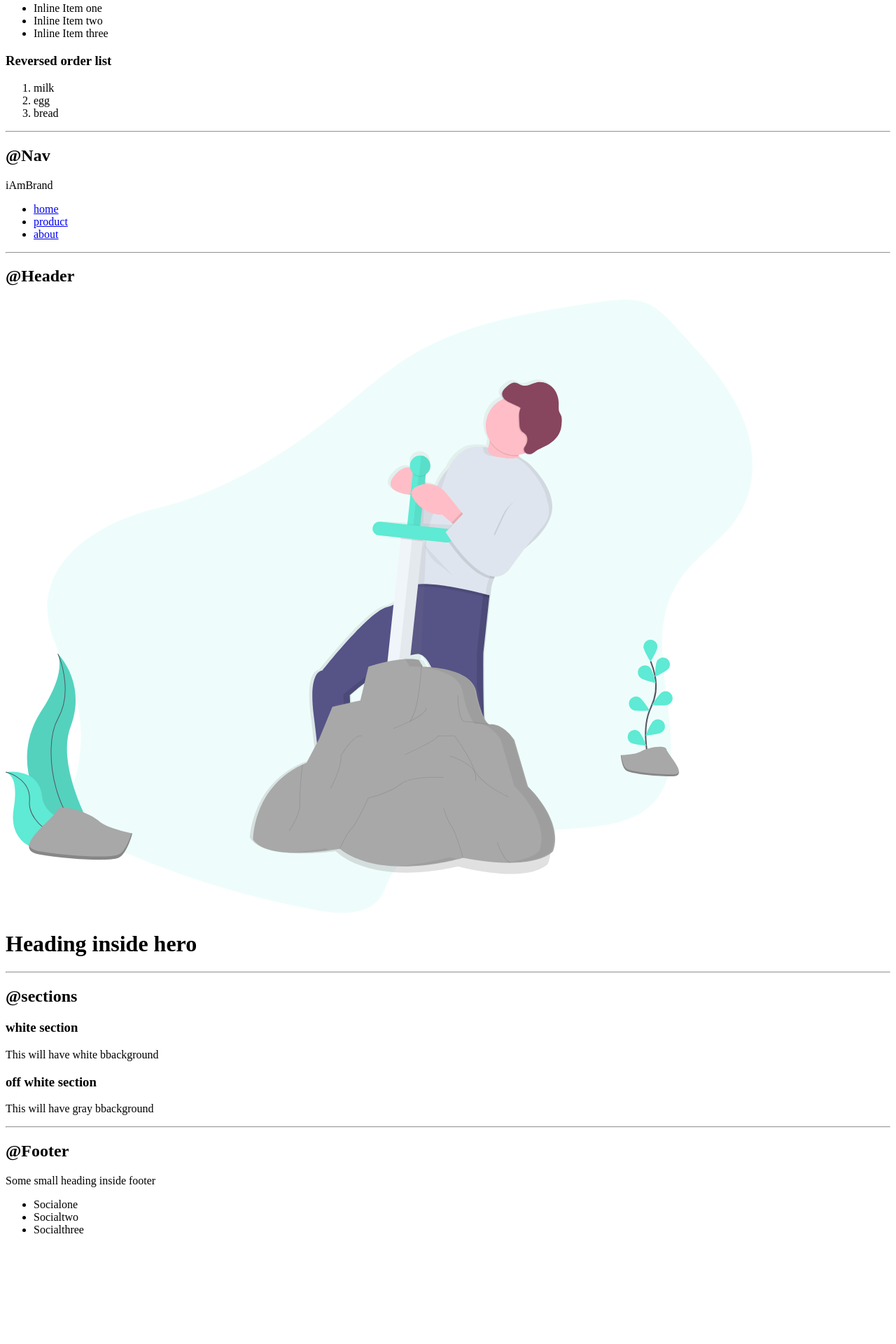
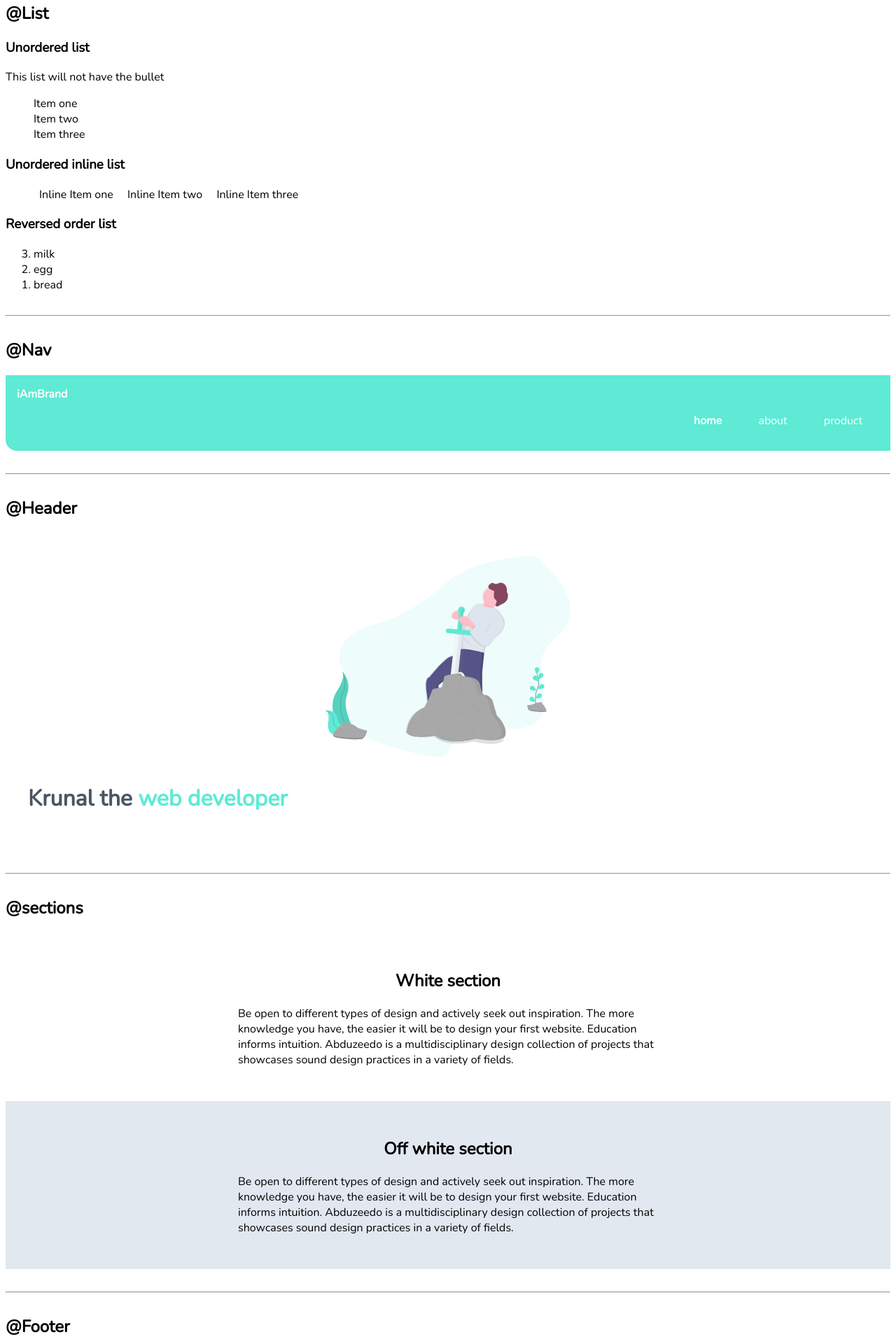
Before and after one commit to krunal002/Component-Library, a plain HTML site: page index.html in a window 1280 px wide. Shown: the part 877-2797 px from the top of the page at 70% size. Before the commit the page ends 2659 px from the top, so only its background shows below. Drawn offline with nearby package versions, Linux system fonts and the light colour scheme; a web font is replaced by a local one.

Commit message:
ready
first web with CSS

```diff
--- a/index.html
+++ b/index.html
@@ -5,7 +5,12 @@
     <meta http-equiv="X-UA-Compatible" content="IE=edge">
     <meta name="viewport" content="width=device-width, initial-scale=1.0">
     <title>component library</title>
+
+    <!-- CSS File -->
+    <link rel="stylesheet" href="style.css">
 </head>
+
+
 <body>
     <h1>Welcome to Krunal's component library</h1>
     <p>I am attending neog.camp and i want to make a library
@@ -20,86 +25,87 @@
         and will wrap at the end like a paragraph.
     </p>
     <small>This is relatively smaller text</small>
-
     <hr>
 
     <h2>@container</h2>
     <h3>Fluid container</h3>
-    <div>This is a fluid container and it will go till end to end of the page</div>
+    <div class="container container-fluid">This is a fluid container and it will go till end to end of the page</div>
 
     <h3>Center container</h3>
-    <div>This is a centered container and it will go till the specified width</div>
-
+    <div class="container container-center">This is a centered container and it will go till the specified width</div>
     <hr>
 
     <h2>@Links</h2>
-    <a href="/">Primary link</a>
-    <a href="/">Secondary link</a>
-
+    <a href="/" class="link link-primary">Primary link</a>
+    <a href="/" class="link link-secondary">Secondary link</a>
     <hr>
 
     <h2>@List</h2>
     <h3>Unordered list</h3>
-    <ul>
+    <p>This list will not have the bullet</p>
+    <ul class="list-non-bullet">
         <li>Item one</li>
         <li>Item two</li>
         <li>Item three</li>
     </ul>
 
     <h3>Unordered inline list</h3>
-    <ul>
-        <li> Inline Item one</li>
-        <li> Inline Item two</li>
-        <li> Inline Item three</li>
+    <ul class="list-non-bullet">
+        <li class="list-item-inline"> Inline Item one</li>
+        <li class="list-item-inline"> Inline Item two</li>
+        <li class="list-item-inline"> Inline Item three</li>
     </ul>
 
     <h3>Reversed order list</h3>
-    <ol>
+    <ol reversed>
         <li>milk</li>
         <li>egg</li>
         <li>bread</li>
     </ol>
-
     <hr>
 
     <h2>@Nav</h2>
-    <nav>
-        <div>iAmBrand</div>
-    <ul>
-        <li><a href="/">home</a></li>
-        <li><a href="/">product</a></li>
-        <li><a href="/">about</a></li>
+    <nav class="navigation container">
+        <div class="nav-brand">iAmBrand</div>
+    <ul class="list-non-bullet nav-pills">
+        <li class="list-item-inline link-active"><a href="/" class="link">home</a></li>
+        <li class="list-item-inline"><a href="/" class="link">about</a></li>
+        <li class="list-item-inline"><a href="/" class="link">product</a></li>
     </ul>
     </nav>
-
     <hr>
 
     <h2>@Header</h2>
-    <header>
-        <img src="images/hero.svg" alt="">
-        <h1>Heading inside hero</h1>
+    <header class="hero">
+        <img src="images/hero.svg" alt="" class="hero-ing">
+        <h1 class="hero-heading">Krunal the <span class="heading-inverted">web developer</span></h1>
         <!-- #5eead4 -->
     </header>
+    <hr>
 
-    <hr>
     <h2>@sections</h2>
-
-    <section>
-        <h3>white section</h3>
-        <p>This will have white bbackground</p>
-
-        <h3>off white section</h3>
-        <p>This will have gray bbackground</p>
+    <section class="section">
+        <div class="container container-center">
+           <h1>White section</h3>
+            <p>Be open to different types of design and actively seek out inspiration. The more knowledge you have, the easier it will be to design your first website. Education informs intuition. Abduzeedo is a multidisciplinary design collection of projects that showcases sound design practices in a variety of fields.</p>
+        </div>
     </section>
 
+    <section class="section ow">
+        <div class="container container-center">
+            <h1>Off white section</h3>
+            <p>Be open to different types of design and actively seek out inspiration. The more knowledge you have, the easier it will be to design your first website. Education informs intuition. Abduzeedo is a multidisciplinary design collection of projects that showcases sound design practices in a variety of fields.</p>
+        </div>
+    </section>
     <hr>
+
     <h2>@Footer</h2>
-    <footer>
-        <div>Some small heading inside footer</div>
-        <ul>
-            <li>Socialone</li>
-            <li>Socialtwo</li>
-            <li>Socialthree</li>
+    <footer class="footer">
+        <div class="footer-header">Some small heading inside footer</div>
+        <ul class="social-link list-non-bullet">
+            <li class="list-item-inline"><a href="/" class="link">Social 1</a></li>
+            <li class="list-item-inline"><a href="/" class="link">Social 2</a></li>
+            <li class="list-item-inline"><a href="/" class="link">Social 3</a></li>
         </ul>
     </footer>
 
--- /dev/null
+++ b/style.css
@@ -0,0 +1,135 @@
+@import url('https://fonts.googleapis.com/css2?family=Gotu&family=Nunito&display=swap');
+
+:root{
+    --primary-color: #5eead4;
+    --dark-gray: #4b5563;
+    --off-white: #e2e8f0;
+}
+
+body{
+    font-family: 'Gotu', sans-serif;
+    font-family: 'Nunito', sans-serif;
+}
+
+hr{
+    margin: 2rem 0rem;
+}
+
+/* container */
+.container{
+    padding-left: 1rem;
+    padding-right: 1rem;
+}
+
+.container-fluid{
+
+}
+
+.container-center{
+    max-width: 600px;
+    margin: auto;
+}
+
+/* links */
+.link{
+    text-decoration: none;
+    padding: 0.5rem 1rem;
+}
+
+.link-primary{
+    background-color: var(--primary-color);
+    border-radius: 0.5rem;
+    color: white;
+}
+
+.link-secondary{
+    color: var(--primary-color);
+    border: 1px solid var(--primary-color);
+    border-radius: 0.5rem;
+}
+
+/* TIP - look into BEM naming conventions for CSS */
+
+/* lists */
+.list-non-bullet{
+    list-style: none;
+}
+
+.list-item-inline{
+    display: inline;
+    padding: 0rem 0.5rem;
+}
+
+/* navigation */
+.navigation{
+    background-color: var(--primary-color);
+    color: white;
+    padding: 1rem;
+    border-bottom-left-radius: 1rem;
+}
+
+.navigation .nav-brand{
+    font-weight: bold;
+}
+
+.navigation .link{
+    color: white;
+}
+
+.navigation .nav-pills{
+    text-align: right;
+}
+
+.navigation .link-active{
+    font-weight: bold;
+}
+
+/* header */
+.hero{
+    padding: 2rem;
+}
+
+.hero .hero-ing{
+    max-width: 350px;
+    display: block;
+    margin: auto;
+}
+
+.hero .hero-heading{
+    padding-top: 1rem;
+    color: var(--dark-gray);
+}
+
+.hero .hero-heading .heading-inverted{
+    color: var(--primary-color);
+}
+
+/* section */
+.section{
+    padding: 2rem;
+}
+
+.section h1{
+    text-align: center;
+}
+
+.ow{
+    background-color: var(--off-white);
+}
+
+/* footer */
+.footer{
+    background-color: var(--primary-color);
+    padding: 2rem 0rem;
+    text-align: center;
+    color: white;
+    border-bottom-right-radius: 1rem;
+}
+
+.footer .link{
+    color: white ;
+}
+
+.footer ul{
+    padding-inline-start: 0px;
+}
```
